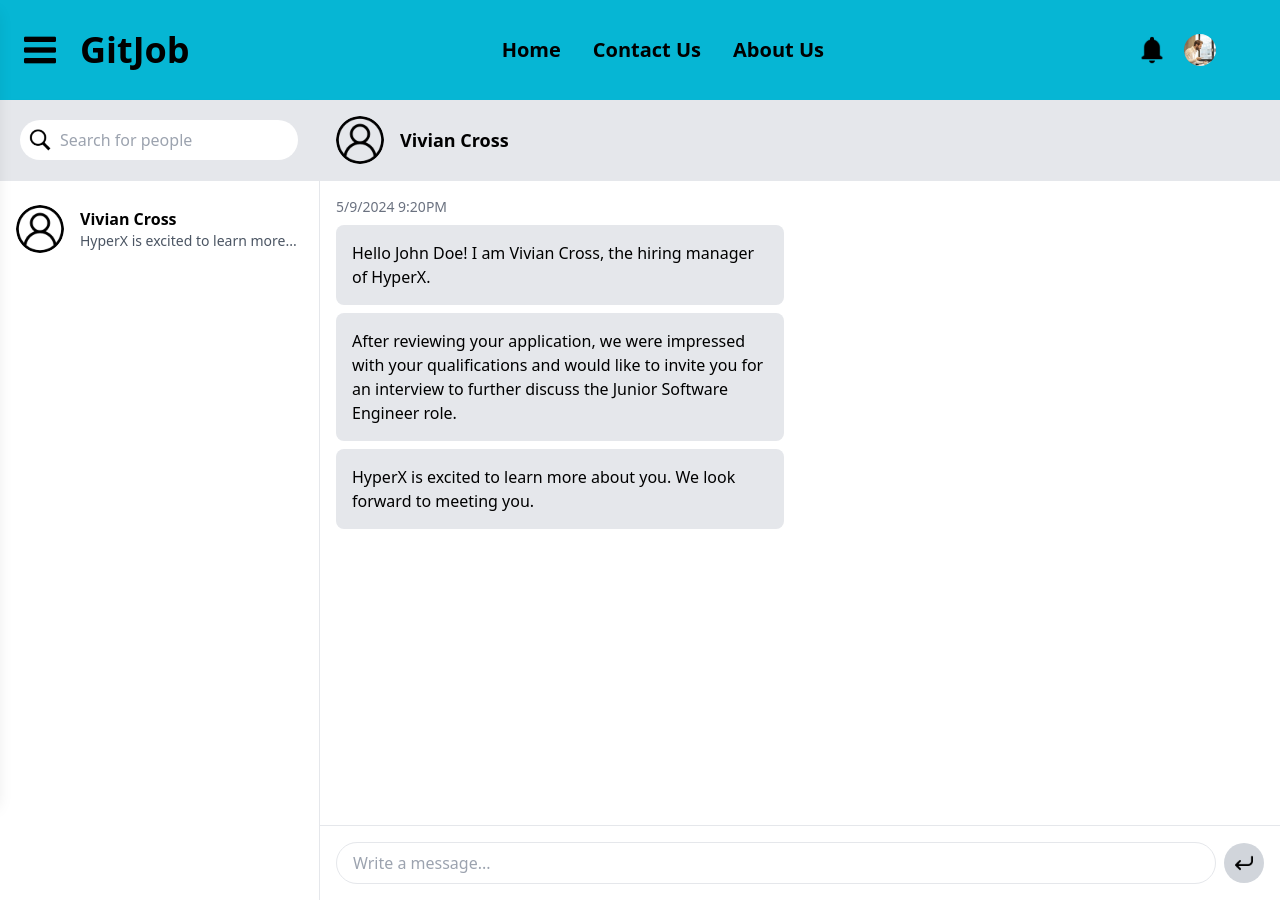
After one commit to peterdev123/gitjob, a Django app: page /messages/ in a window 1280 px wide. The commit adds this page. Run offline with Django 5.2, Linux system fonts and the light colour scheme; parts of the project's set-up code (start-up, migrations or seed data) failed here and were passed over; some libraries are stand-ins or nearby versions.

Commit message:
(Vecina) Messages Pages

```diff
--- /dev/null
+++ b/gitjob/templates/gitjob/messages.html
@@ -0,0 +1,209 @@
+{% load static %} {% load static tailwind_tags %}
+<!DOCTYPE html>
+<html lang="en">
+  <head>
+    <meta charset="UTF-8" />
+    <meta name="viewport" content="width=device-width, initial-scale=1.0" />
+    <title>Gitjob</title>
+    <script src="https://cdn.tailwindcss.com"></script>
+  </head>
+  <body>
+    <!--Sidebar-->
+    <div class="min-h-screen mx-auto">
+      <div
+        id="sidebar"
+        class="fixed top-0 left-0 w-64 h-full bg-white shadow-lg z-50 transform -translate-x-full transition-transform duration-300 ease-in-out"
+      >
+        <div class="flex items-center mt-6">
+          <button
+            class="ml-4 p-2 text-white focus:outline-none"
+            onclick="toggleSidebar()"
+          >
+            <img
+              src="{% static 'images/three_lines.png' %}"
+              alt="Sample Image"
+              class="w-8 h-8 object-cover"
+            />
+          </button>
+          <ul class="flex space-y-4 text-center">
+            <li class="list-none pl-4 text-4xl font-bold text-black">
+              <a href="{% url 'home' %}">GitJob</a>
+            </li>
+          </ul>
+        </div>
+        <hr class="mt-6" />
+        <ul class="mt-10 space-y-5 m-1">
+          <li class="px-6 py-2 text-lg hover:bg-gray-200 rounded">
+            <div class="flex items-center group relative">
+              <img
+                src="{% static 'images/find_jobs.png' %}"
+                alt="Sample Image"
+                class="w-8 h-8 object-cover"
+              />
+              <a href="{% url 'home' %}" class="ml-8 z-10">Find Jobs</a>
+            </div>
+          </li>
+          <li class="px-6 py-2 text-lg hover:bg-gray-200 rounded flex">
+            <img
+              src="{% static 'images/messages.png' %}"
+              alt="Sample Image"
+              class="w-8 h-8 object-cover"
+            />
+            <a href="#" class="ml-8">Messages</a>
+          </li>
+          <li class="px-6 py-2 text-lg hover:bg-gray-200 rounded flex">
+            <img
+              src="{% static 'images/application_image.png' %}"
+              alt="Sample Image"
+              class="w-8 h-8 object-cover"
+            />
+            <a href="#" class="ml-8">Application</a>
+          </li>
+        </ul>
+      </div>
+
+      <!--Navbar-->
+      <nav class="flex items-center justify-between bg-cyan-500 h-[100px]">
+        <div class="flex items-center">
+          <button
+            class="ml-4 p-2 text-white focus:outline-none"
+            onclick="toggleSidebar()"
+          >
+            <img
+              src="{% static 'images/three_lines.png' %}"
+              alt="Sample Image"
+              class="w-8 h-8 object-cover"
+            />
+          </button>
+          <ul class="flex space-x-4 text-center">
+            <li class="list-none pl-4 text-4xl font-bold text-black">
+              <a href="#">GitJob</a>
+            </li>
+          </ul>
+        </div>
+
+        <!-- Navbar Links -->
+        <div class="flex justify-center flex-grow">
+          <ul class="flex space-x-8 text-center">
+            <li class="list-none text-xl font-bold text-black">
+              <a href="#">Home</a>
+            </li>
+            <li class="list-none text-xl font-bold text-black">
+              <a href="#">Contact Us</a>
+            </li>
+            <li class="list-none text-xl font-bold text-black">
+              <a href="#">About Us</a>
+            </li>
+          </ul>
+        </div>
+
+        <!-- Notification icon and profile picture -->
+        <div class="flex items-center space-x-4 pr-16">
+          <img
+            src="{% static 'images/notif_icon.png' %}"
+            alt="Sample Image"
+            class="w-8 h-8 object-cover"
+          />
+          <img
+            src="{% static 'images/register_page_bg.png' %}"
+            alt="Sample Image"
+            class="w-8 h-8 object-cover rounded-full"
+          />
+        </div>
+      </nav>
+
+      <!--Current contents are placeholders for now-->
+      <div class="flex h-screen">
+        <!-- Sidebar -->
+        <div class="w-1/4 bg-white shadow-lg border-r">
+          <div class="p-5 border-b bg-gray-200 border-r">
+            <!-- Search Bar -->
+            <div class="flex items-center bg-white rounded-full p-2">
+              <img
+                src="{% static 'images/search_icon.png' %}"
+                class="w-6 h-6"
+              />
+              <input
+                type="text"
+                placeholder="Search for people"
+                class="ml-2 bg-transparent outline-none"
+              />
+            </div>
+          </div>
+
+          <!-- User List -->
+          <div class="mt-4">
+            <div class="flex items-center px-4 py-2 hover:bg-gray-100">
+              <img
+                src="{% static 'images/user_icon.png' %}"
+                class="w-12 h-12 rounded-full"
+              />
+              <div class="ml-4">
+                <p class="font-bold">Vivian Cross</p>
+                <p class="text-gray-600 text-sm">
+                  HyperX is excited to learn more...
+                </p>
+              </div>
+            </div>
+          </div>
+        </div>
+
+        <!-- Main Chat Window -->
+        <div class="w-3/4 flex flex-col bg-white">
+          <!-- Chat Header -->
+          <div class="flex items-center p-4 border-b bg-gray-200">
+            <img
+              src="{% static 'images/user_icon.png' %}"
+              alt="User Profile"
+              class="w-12 h-12 rounded-full"
+            />
+            <div class="ml-4">
+              <p class="font-bold text-lg">Vivian Cross</p>
+            </div>
+          </div>
+          <!-- Chat Messages -->
+          <div class="flex-1 p-4 overflow-y-auto">
+            <div class="flex flex-col space-y-2">
+              <p class="text-sm text-gray-500">5/9/2024 9:20PM</p>
+
+              <div class="bg-gray-200 rounded-lg p-4 max-w-md">
+                <p>
+                  Hello John Doe! I am Vivian Cross, the hiring manager of
+                  HyperX.
+                </p>
+              </div>
+
+              <div class="bg-gray-200 rounded-lg p-4 max-w-md">
+                <p>
+                  After reviewing your application, we were impressed with your
+                  qualifications and would like to invite you for an interview
+                  to further discuss the Junior Software Engineer role.
+                </p>
+              </div>
+
+              <div class="bg-gray-200 rounded-lg p-4 max-w-md">
+                <p>
+                  HyperX is excited to learn more about you. We look forward to
+                  meeting you.
+                </p>
+              </div>
+            </div>
+          </div>
+
+          <!-- Message Input -->
+          <div class="p-4 border-t flex items-center">
+            <input
+              type="text"
+              placeholder="Write a message..."
+              class="flex-1 px-4 py-2 border rounded-full focus:outline-none"
+            />
+            <button class="ml-2 p-2 bg-gray-300 rounded-full">
+              <img src="{% static 'images/enter_icon.png' %}" class="w-6 h-6" />
+            </button>
+          </div>
+        </div>
+      </div>
+    </div>
+  </body>
+  <script src="{% static 'js/sidebar.js' %}"></script>
+</html>
--- a/gitjob/urls.py
+++ b/gitjob/urls.py
@@ -4,5 +4,6 @@ from . import views
 urlpatterns = [
     path('', views.hero, name=""),
     path('home/', views.homepage, name='home'),
+    path('messages/', views.messages, name='messages'),
     path('users/', include('users.urls')),
 ]
--- a/gitjob/views.py
+++ b/gitjob/views.py
@@ -7,3 +7,7 @@ def hero(request):
 def homepage(request):
 
     return render(request, 'gitjob/homepage.html')
+
+def messages(request):
+
+    return render(request, 'gitjob/messages.html')
--- a/users/views.py
+++ b/users/views.py
@@ -15,7 +15,7 @@ def login_view(request):
 
             if user_login is not None:
                 login(request, user_login)
-                return redirect('/jobs/home/')
+                return redirect('/home/')
             else:
                 messages.info(request, "Incorrect credentials")
     else:
@@ -55,7 +55,7 @@ def register_view(request):
                     user_login = authenticate(username=username_input, password=password_input)
                     if user_login is not None:
                         login(request, user_login)
-                        return redirect('/jobs/home/')
+                        return redirect('/home/')
                     else:
                         messages.info(request, "Error: Cannot log in registered account...")
 
```
Also changed, not shown: gitjob/templates/gitjob/homepage.html (+7 -5 lines), users/static/images/enter_icon.png (added), users/static/images/user_icon.png (added).
